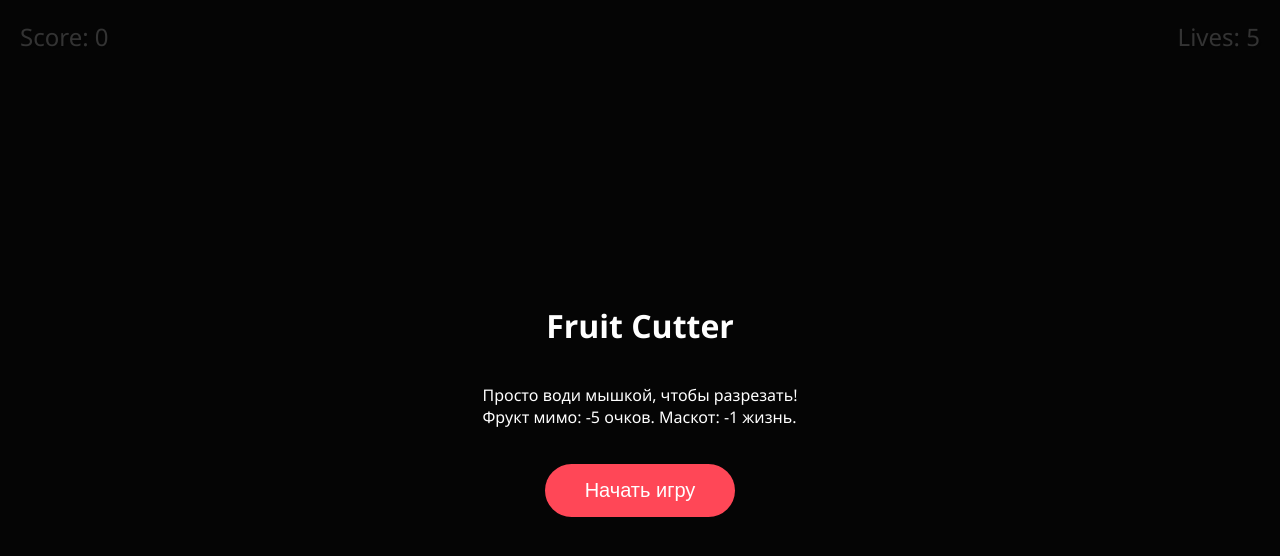
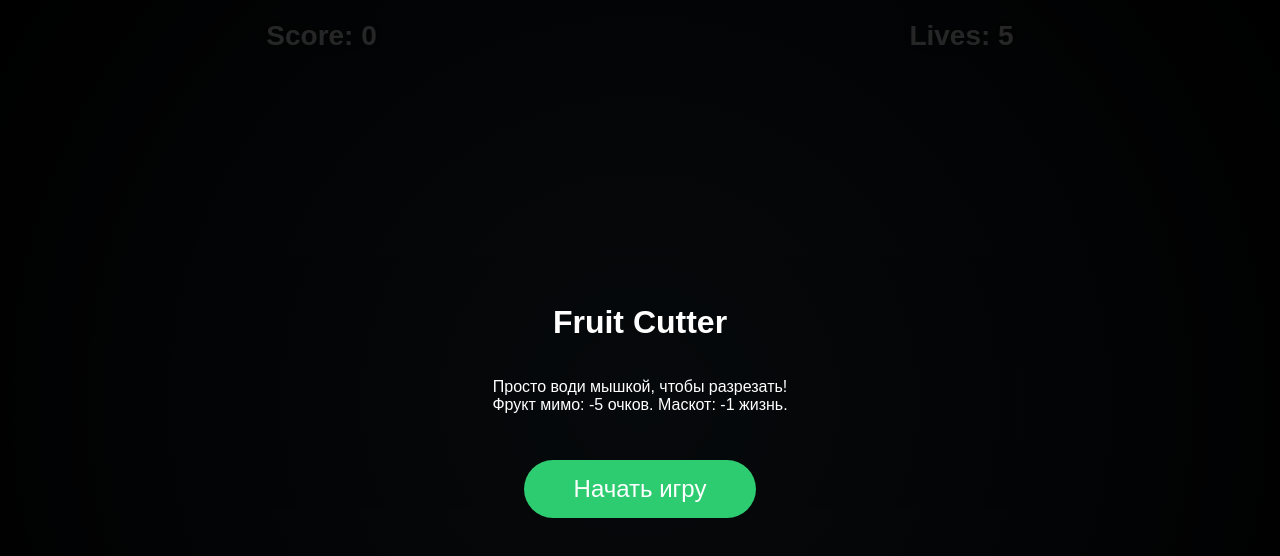
Before and after one commit to LessonsLiterator/juice-re, a plain HTML site: page index.html in a window 1280 px wide. Drawn offline with Linux system fonts and the light colour scheme.

Commit message:
Update style.css

```diff
--- a/style.css
+++ b/style.css
@@ -1,8 +1,8 @@
 body {
     margin: 0;
     overflow: hidden;
-    background: #1a1a1a;
-    font-family: 'Segoe UI', Tahoma, Geneva, Verdana, sans-serif;
+    background: radial-gradient(circle, #2c3e50 0%, #000000 100%);
+    font-family: 'Arial', sans-serif;
     user-select: none;
     touch-action: none;
 }
@@ -14,8 +14,8 @@ body {
 #game-ui {
     position: absolute;
     top: 20px;
-    left: 20px;
-    right: 20px;
+    left: 0;
+    width: 100%;
     color: white;
     pointer-events: none;
     z-index: 10;
@@ -23,45 +23,48 @@ body {
 
 .stats {
     display: flex;
-    justify-content: space-between;
-    font-size: 24px;
-    text-shadow: 2px 2px 4px rgba(0,0,0,0.5);
+    justify-content: space-around;
+    font-size: 28px;
+    font-weight: bold;
+    text-shadow: 0 0 10px rgba(0,0,0,0.8);
 }
 
 #msg {
-    position: absolute;
-    top: 100px;
-    left: 50%;
-    transform: translateX(-50%);
+    text-align: center;
+    margin-top: 20px;
     font-size: 40px;
     font-weight: bold;
+    height: 50px;
     opacity: 0;
-    transition: opacity 0.3s;
+    transition: opacity 0.2s;
 }
 
 #overlay {
     position: fixed;
     top: 0; left: 0; width: 100%; height: 100%;
-    background: rgba(0,0,0,0.8);
+    background: rgba(0,0,0,0.85);
     display: flex;
     flex-direction: column;
     align-items: center;
     justify-content: center;
     color: white;
     z-index: 20;
+    text-align: center;
 }
 
 button {
-    padding: 15px 40px;
-    font-size: 20px;
-    background: #ff4757;
+    padding: 15px 50px;
+    font-size: 24px;
+    background: #2ecc71;
     color: white;
     border: none;
-    border-radius: 30px;
+    border-radius: 50px;
     cursor: pointer;
-    margin-top: 20px;
+    margin-top: 30px;
+    transition: transform 0.2s;
 }
 
 button:hover {
-    background: #ff6b81;
+    transform: scale(1.1);
+    background: #27ae60;
 }
```
